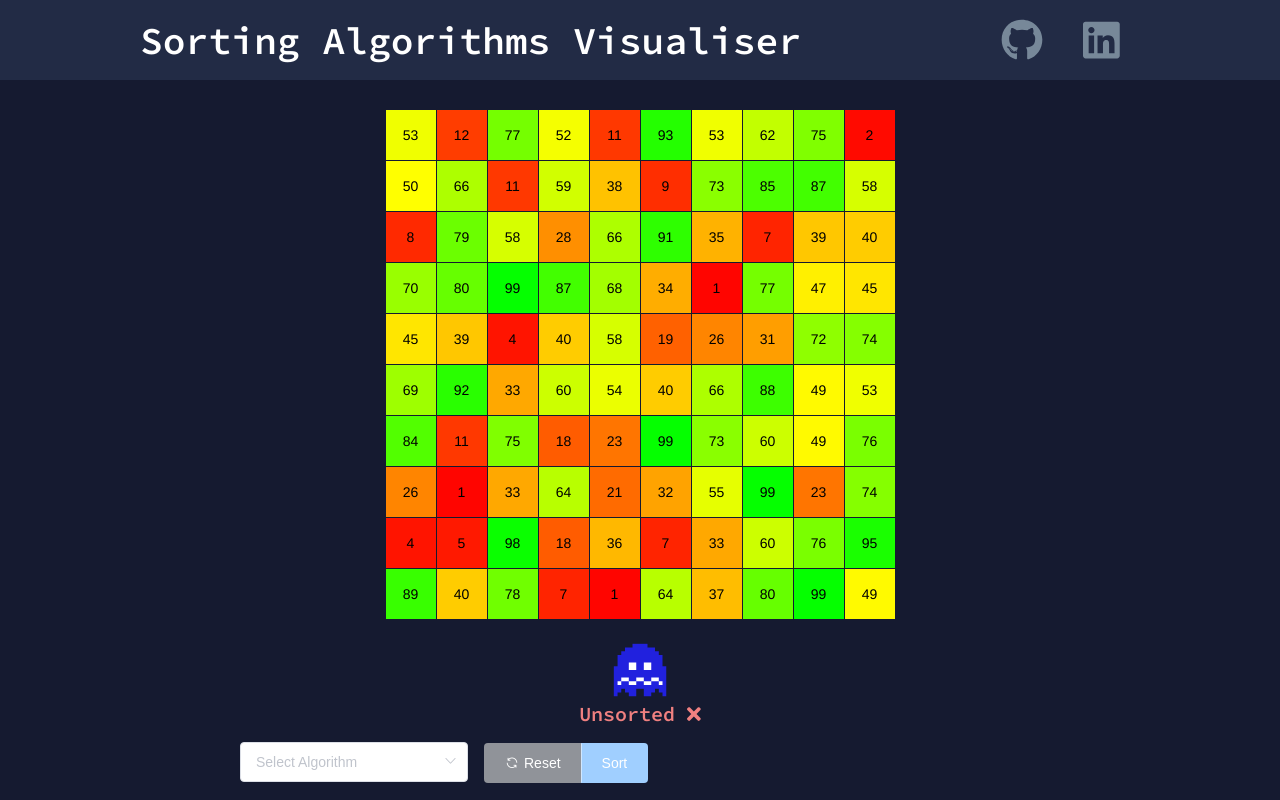
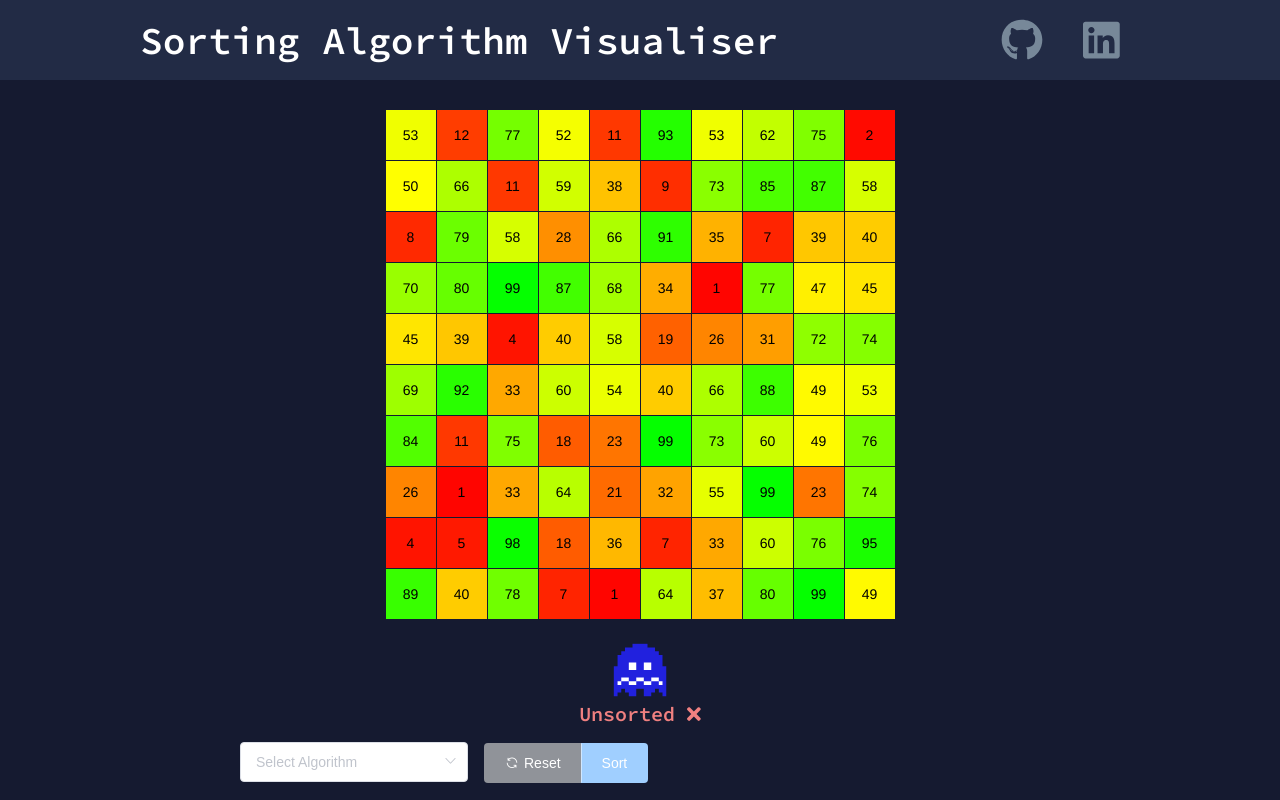
Before and after one commit to ChristopherLlewellyn/sorting-algorithm-visualiser, a Vue app in the folder sorting-algorithm-visualiser/: page / in a window 1280 px wide. Built offline with nearby package versions, Linux system fonts and the light colour scheme.

Commit message:
Change header title

```diff
--- a/sorting-algorithm-visualiser/src/components/AppHeader.vue
+++ b/sorting-algorithm-visualiser/src/components/AppHeader.vue
@@ -2,7 +2,7 @@
   <div id="header">
     <div class="inner_header">
       <div class="logo_container">
-        <h1>Sorting Algorithms Visualiser</h1>
+        <h1>Sorting Algorithm Visualiser</h1>
       </div>
 
       <div class="links">
```
